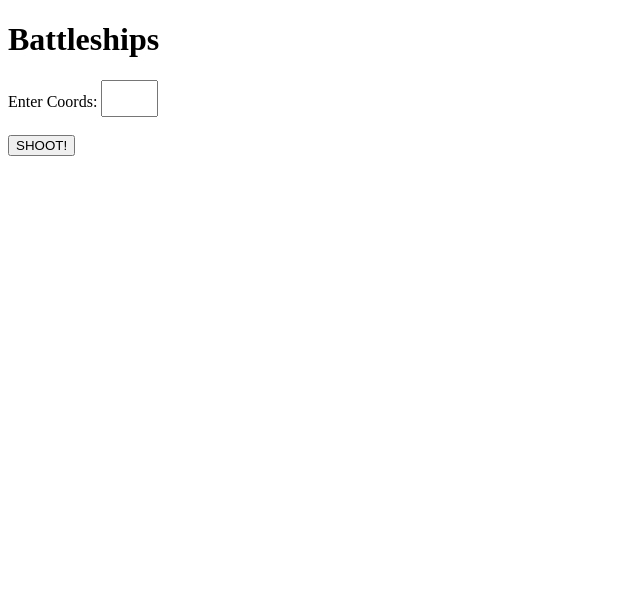
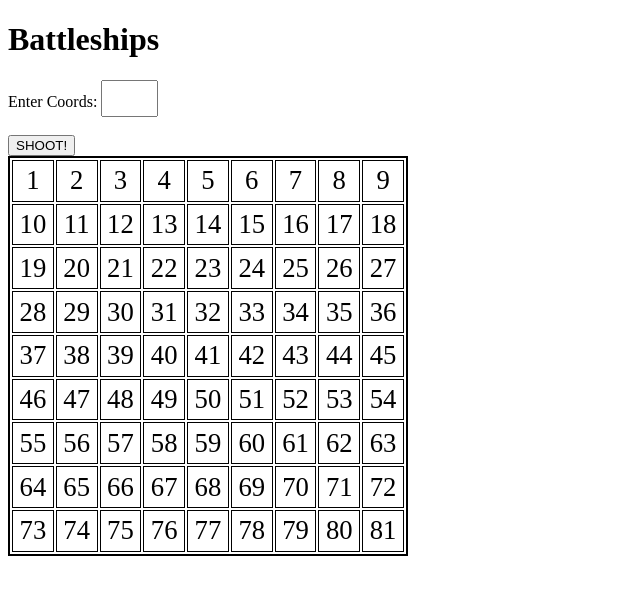
Before and after one commit to Chappo050/Battleship, a website with bundled scripts: page index.html in a window 1280 px wide. Shown: the whole page, without its empty margins (0-640 px from the left). Built offline with nearby package versions, Linux system fonts and the light colour scheme.

Commit message:
added grid ( non functional)

```diff
--- a/DOMsetup.js
+++ b/DOMsetup.js
@@ -1,4 +1,5 @@
-function clickableGrid( rows, cols, callback ){
+
+export function clickableGrid( rows, cols, callback ){
     var i=0;
     var grid = document.createElement('table');
     grid.className = 'grid';
@@ -7,8 +8,11 @@ function clickableGrid( rows, cols, callback ){
         for (var c=0;c<cols;++c){
             var cell = tr.appendChild(document.createElement('td'));
             cell.innerHTML = ++i;
-        cell.addEventListener('click',(function(el,r,c,i){
-          return function(){ callback(el,r,c,i); }
+            cell.id = i;
+            cell.addEventListener('click',(function(i){
+                return function(){
+                    callback(i);
+                }
             })(cell,r,c,i),false);
         }
     }
--- a/index.js
+++ b/index.js
@@ -1,5 +1,6 @@
 import { Game } from "./gameloop.js";
 import { Player } from "./player.js";
+import { clickableGrid } from "./DOMsetup.js";
 
 const game = new Game();
 game.newGameRandom();
@@ -18,7 +19,6 @@ textBox.addEventListener("input", function(e){
     }
   })
 
-
 //Enter co-ord and shoot events
 shootBtn.addEventListener("click", () => {game.startGameLoop()});
 
@@ -27,3 +27,8 @@ window.addEventListener("keydown", (e) => {
     game.startGameLoop();
   }
 })
+let grid = clickableGrid(9,9,function(i){
+    console.log("You clicked on item #:",i);
+});
+
+document.body.appendChild(grid);
--- a/style.css
+++ b/style.css
@@ -2,3 +2,21 @@ input {
     font-size: 20pt;
     text-align:center;
 }
+
+table {
+    border: 2px solid black;
+    table-layout: fixed;
+    width: 400px;
+    height: 400px;
+    font-size: 20pt;
+    text-align:center;
+}
+
+th,
+td {
+  border: 1px solid black;
+  width: 20px;
+  overflow: hidden;
+  font-size: 20pt;
+  text-align:center;
+}
```
Lines whose indentation alone changed are shown as unchanged.
